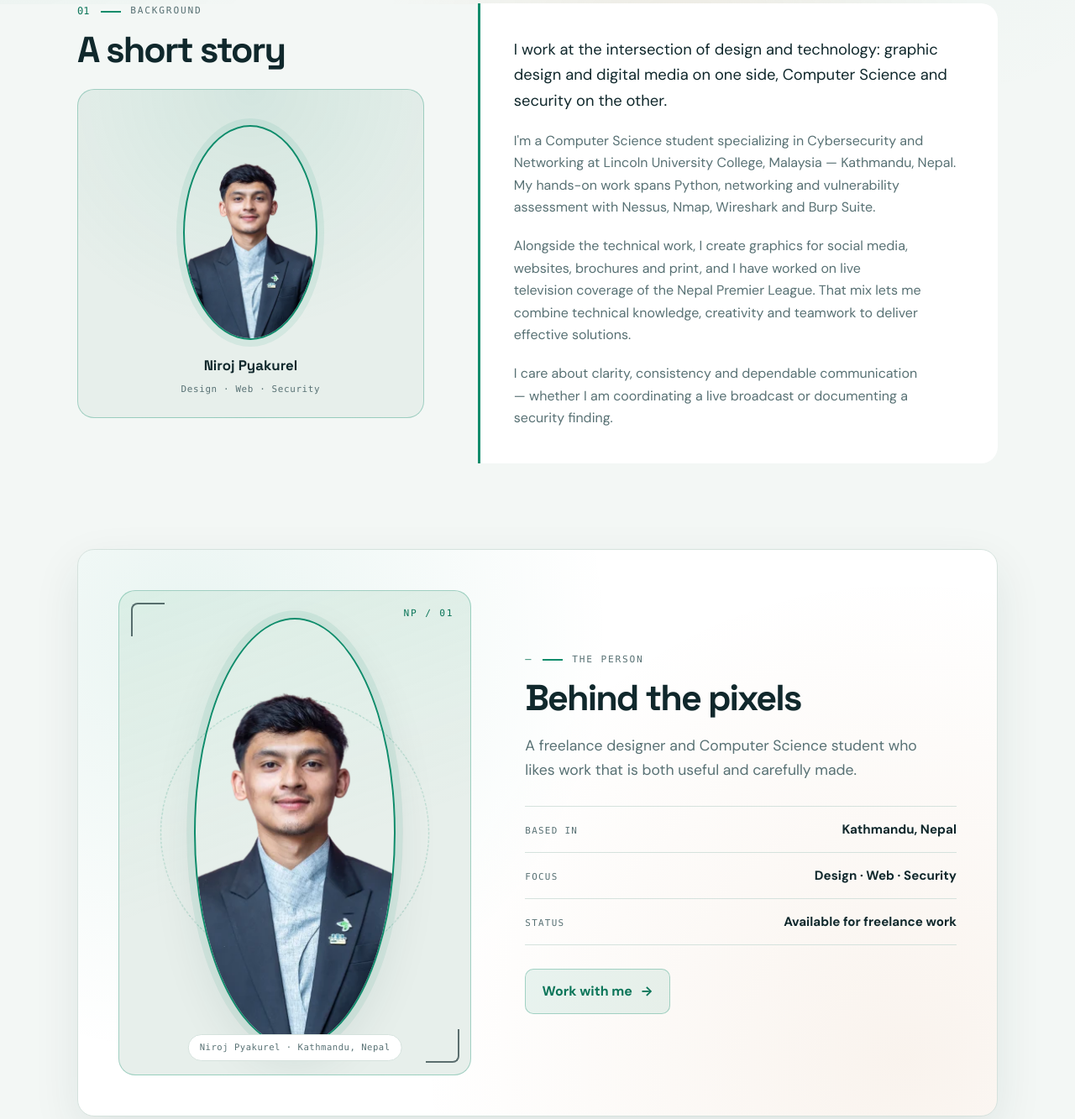
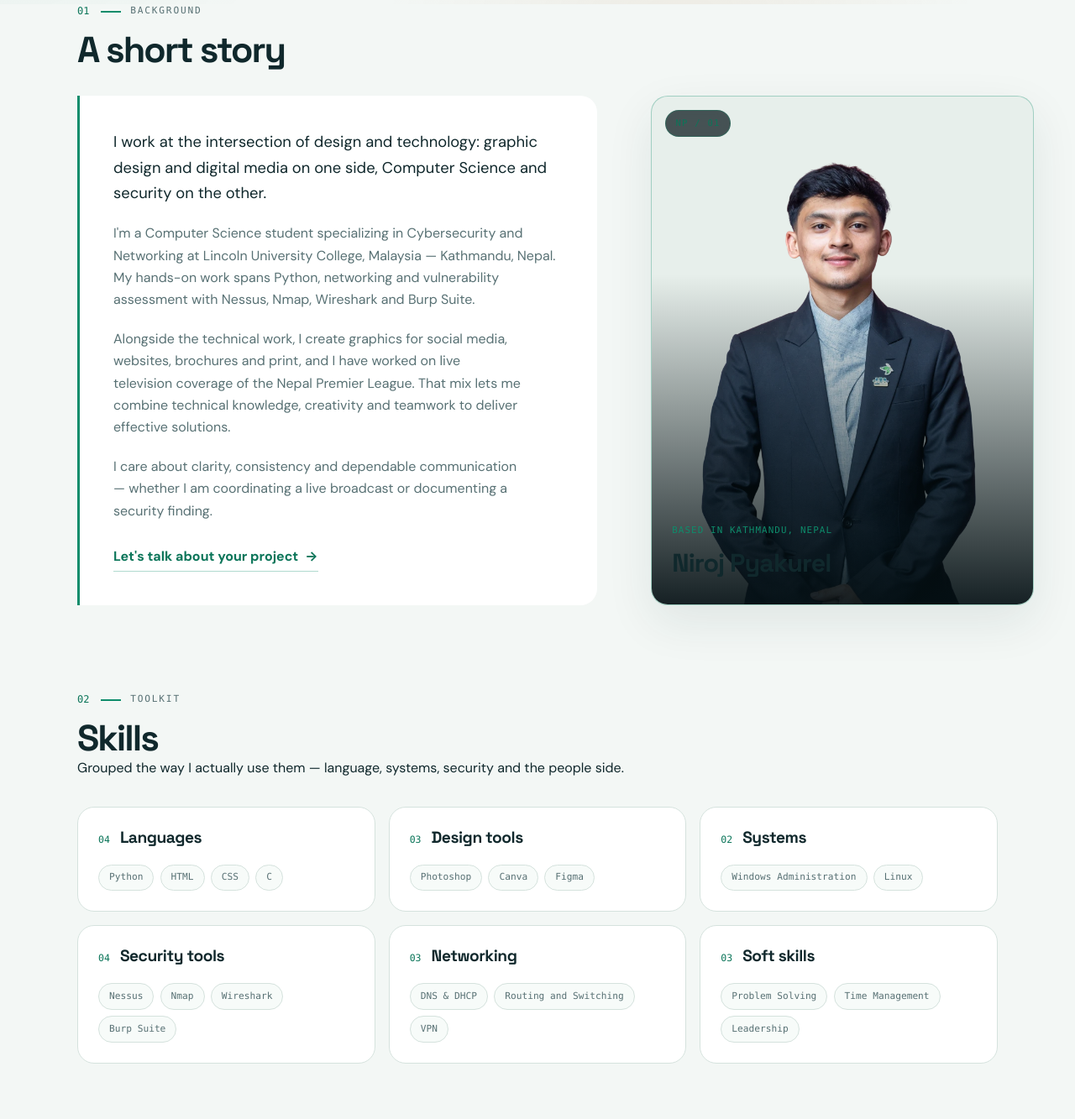
Before and after one commit to niroj-pyakurel/niroj-pyakurel.github.io, an Astro site: page /about in a window 1280 px wide. Shown: the part 795-2128 px from the top of the page at 84% size. Built offline with nearby package versions, Linux system fonts and the light colour scheme; Astro itself is replaced by a stand-in of ours.

Commit message:
Update portfolio content

```diff
--- a/src/pages/about.astro
+++ b/src/pages/about.astro
@@ -32,75 +32,33 @@ const stats = [
       <ProfileCard />
     </section>
 
-    <section class="block" aria-labelledby="story-title">
+    <section class="block story-section" aria-labelledby="story-title">
+      <SectionHeading eyebrow="Background" title="A short story" id="story-title" index="01" />
       <div class="story-layout">
-        <div class="story-side">
-          <SectionHeading eyebrow="Background" title="A short story" id="story-title" index="01" />
-          <figure class="story-photo">
-            <picture>
-              <source srcset="/niroj.webp?v=20261122c" type="image/webp" />
-              <img
-                src="/niroj.png?v=20261122b"
-                width="256"
-                height="256"
-                loading="lazy"
-                alt="Portrait of Niroj Pyakurel"
-              />
-            </picture>
-            <figcaption>
-              <strong>{site.name}</strong>
-              <span>Design · Web · Security</span>
-            </figcaption>
-          </figure>
-        </div>
         <div class="prose story">
           <p class="lead">{site.about.lead}</p>
           {site.about.paragraphs.map((paragraph) => <p>{paragraph}</p>)}
           <p>{site.about.closing}</p>
+          <a class="story-link" href="/contact/">Let's talk about your project <span aria-hidden="true">→</span></a>
         </div>
-      </div>
-    </section>
 
-    <section class="block portrait-section" aria-labelledby="portrait-title">
-      <div class="portrait-feature panel">
-        <div class="portrait-frame">
-          <span class="portrait-index" aria-hidden="true">NP / 01</span>
-          <div class="portrait-halo" aria-hidden="true"></div>
+        <figure class="story-portrait">
           <picture>
-            <source srcset="/niroj.webp?v=20261122c" type="image/webp" />
+            <source srcset="/niroj-portrait.webp?v=20261122d" type="image/webp" />
             <img
-              class="portrait-photo"
-              src="/niroj.png?v=20261122b"
-              width="512"
-              height="512"
+              src="/niroj-portrait.png?v=20261122d"
+              width="768"
+              height="1024"
               loading="lazy"
               alt="Portrait of Niroj Pyakurel"
             />
           </picture>
-          <span class="portrait-caption">Niroj Pyakurel · {site.location}</span>
-        </div>
-
-        <div class="portrait-copy">
-          <SectionHeading eyebrow="The person" title="Behind the pixels" id="portrait-title" index="—" />
-          <p class="portrait-lead">
-            A freelance designer and Computer Science student who likes work that is both useful and carefully made.
-          </p>
-          <ul class="portrait-facts">
-            <li>
-              <span class="fact-label">Based in</span>
-              <strong>{site.location}</strong>
-            </li>
-            <li>
-              <span class="fact-label">Focus</span>
-              <strong>Design · Web · Security</strong>
-            </li>
-            <li>
-              <span class="fact-label">Status</span>
-              <strong>{site.availability}</strong>
-            </li>
-          </ul>
-          <a class="portrait-cta" href="/contact/">Work with me <span aria-hidden="true">→</span></a>
-        </div>
+          <span class="portrait-tag" aria-hidden="true">NP / 01</span>
+          <figcaption>
+            <span>Based in {site.location}</span>
+            <strong>{site.name}</strong>
+          </figcaption>
+        </figure>
       </div>
     </section>
 
@@ -237,57 +195,8 @@ const stats = [
   .story-layout {
     display: grid;
     gap: 2rem;
-  }
-
-  .story-side {
-    display: grid;
-    gap: 1.5rem;
-    align-content: start;
-  }
-
-  .story-photo {
-    display: grid;
-    justify-items: center;
-    gap: 1.1rem;
-    margin: 0;
-    padding: 1.5rem;
-    border: 1px solid var(--color-accent-line);
-    border-radius: var(--radius-lg);
-    background:
-      radial-gradient(circle at 50% 0%, var(--color-accent-soft), transparent 65%),
-      var(--color-bg-deep);
-  }
-
-  .story-photo picture {
-    display: contents;
-  }
-
-  .story-photo img {
-    width: min(100%, 10rem);
-    aspect-ratio: 1;
-    object-fit: cover;
-    border: 2px solid var(--color-accent);
-    border-radius: 50%;
-    box-shadow: 0 0 0 0.5rem var(--color-accent-soft);
-  }
-
-  .story-photo figcaption {
-    text-align: center;
-  }
-
-  .story-photo figcaption strong {
-    display: block;
-    font-family: var(--font-display);
-    font-size: 1.05rem;
-  }
-
-  .story-photo figcaption span {
-    display: block;
-    margin-top: 0.3rem;
-    font-family: var(--font-mono);
-    font-size: 0.68rem;
-    letter-spacing: 0.06em;
-    color: var(--color-muted);
+    margin-top: 2rem;
+    align-items: stretch;
   }
 
   .story {
@@ -307,176 +216,100 @@ const stats = [
     color: var(--color-muted);
   }
 
-  .portrait-feature {
-    display: grid;
-    gap: 2.5rem;
+  .story-link {
+    display: inline-flex;
     align-items: center;
-    padding: clamp(1.5rem, 4vw, 3rem);
-    overflow: hidden;
-    background:
-      radial-gradient(circle at 12% 15%, var(--color-accent-soft), transparent 45%),
-      radial-gradient(circle at 90% 90%, var(--color-teal-soft), transparent 50%),
-      var(--color-surface);
+    gap: 0.5rem;
+    margin-top: 1.75rem;
+    padding-bottom: 0.25rem;
+    border-bottom: 1px solid var(--color-accent-line);
+    color: var(--color-link);
+    font-weight: 700;
+    text-decoration: none;
+    transition: gap var(--transition), color var(--transition);
   }
 
-  .portrait-frame {
+  .story-link:hover {
+    gap: 0.85rem;
+    color: var(--color-accent);
+  }
+
+  .story-portrait {
     position: relative;
-    display: grid;
-    place-items: center;
-    min-height: 20rem;
-    padding: 2rem 1.5rem;
+    aspect-ratio: 3 / 4;
+    min-height: 24rem;
+    margin: 0;
     overflow: hidden;
     border: 1px solid var(--color-accent-line);
     border-radius: var(--radius-lg);
-    background:
-      linear-gradient(160deg, rgb(110 231 183 / 0.1), transparent 55%),
-      var(--color-bg-deep);
+    background: var(--color-bg-deep);
+    box-shadow: var(--shadow-card);
   }
 
-  .portrait-frame::before,
-  .portrait-frame::after {
+  .story-portrait::after {
     content: '';
     position: absolute;
-    width: 2.5rem;
-    height: 2.5rem;
-    border-color: var(--color-accent);
-    opacity: 0.65;
+    inset: 35% 0 0;
+    background: linear-gradient(to bottom, transparent, rgb(4 15 19 / 0.92));
     pointer-events: none;
   }
 
-  .portrait-frame::before {
-    top: 0.85rem;
-    left: 0.85rem;
-    border-top: 2px solid;
-    border-left: 2px solid;
-    border-top-left-radius: 8px;
+  .story-portrait picture {
+    display: contents;
   }
 
-  .portrait-frame::after {
-    right: 0.85rem;
-    bottom: 0.85rem;
-    border-right: 2px solid;
-    border-bottom: 2px solid;
-    border-bottom-right-radius: 8px;
+  .story-portrait img {
+    position: absolute;
+    inset: 0;
+    width: 100%;
+    height: 100%;
+    object-fit: cover;
+    object-position: center 15%;
+    transition: transform 700ms cubic-bezier(0.2, 0.8, 0.2, 1);
   }
 
-  .portrait-index {
+  .story-portrait:hover img {
+    transform: scale(1.04);
+  }
+
+  .portrait-tag {
     position: absolute;
-    top: 1.1rem;
-    right: 1.25rem;
+    z-index: 1;
+    top: 1rem;
+    left: 1rem;
+    padding: 0.4rem 0.7rem;
+    border: 1px solid var(--color-accent-line);
+    border-radius: 999px;
+    background: rgb(7 21 26 / 0.72);
+    backdrop-filter: blur(8px);
     font-family: var(--font-mono);
-    font-size: 0.7rem;
-    letter-spacing: 0.16em;
+    font-size: 0.66rem;
+    letter-spacing: 0.12em;
     color: var(--color-link);
   }
 
-  .portrait-halo {
+  .story-portrait figcaption {
     position: absolute;
-    width: min(78%, 20rem);
-    aspect-ratio: 1;
-    border: 1px dashed var(--color-accent-line);
-    border-radius: 50%;
-    animation: portrait-spin 40s linear infinite;
+    z-index: 1;
+    right: 1.5rem;
+    bottom: 1.5rem;
+    left: 1.5rem;
+    display: grid;
+    gap: 0.35rem;
   }
 
-  .portrait-frame picture {
-    display: contents;
+  .story-portrait figcaption span {
+    font-family: var(--font-mono);
+    font-size: 0.68rem;
+    letter-spacing: 0.1em;
+    text-transform: uppercase;
+    color: var(--color-accent);
   }
 
-  .portrait-photo {
-    position: relative;
-    width: min(65%, 16rem);
-    aspect-ratio: 1;
-    object-fit: cover;
-    border: 2px solid var(--color-accent);
-    border-radius: 50%;
-    box-shadow: 0 0 0 0.55rem var(--color-accent-soft), var(--shadow-card);
-  }
-
-  .portrait-caption {
-    position: absolute;
-    bottom: 1rem;
-    left: 50%;
-    transform: translateX(-50%);
-    width: max-content;
-    max-width: calc(100% - 2rem);
-    padding: 0.4rem 0.8rem;
-    border: 1px solid var(--color-border);
-    border-radius: 999px;
-    background: var(--color-surface);
-    font-family: var(--font-mono);
-    font-size: 0.66rem;
-    letter-spacing: 0.05em;
-    color: var(--color-muted);
-    text-align: center;
-  }
-
-  .portrait-copy h2 {
-    margin-top: 0.35rem;
-    font-size: clamp(1.8rem, 4vw, 2.6rem);
-  }
-
-  .portrait-lead {
-    max-width: 42ch;
-    margin-top: 1.25rem;
-    font-size: 1.1rem;
-    color: var(--color-muted);
-  }
-
-  .portrait-facts {
-    display: grid;
-    gap: 0;
-    margin: 1.75rem 0 0;
-    padding: 0;
-    border-top: 1px solid var(--color-border);
-    list-style: none;
-  }
-
-  .portrait-facts li {
-    display: flex;
-    align-items: baseline;
-    justify-content: space-between;
-    gap: 1rem;
-    padding-block: 0.9rem;
-    border-bottom: 1px solid var(--color-border);
-  }
-
-  .fact-label {
-    font-family: var(--font-mono);
-    font-size: 0.68rem;
-    letter-spacing: 0.12em;
-    text-transform: uppercase;
-    color: var(--color-muted);
-  }
-
-  .portrait-facts strong {
-    font-size: 0.95rem;
-    text-align: right;
-  }
-
-  .portrait-cta {
-    display: inline-flex;
-    align-items: center;
-    gap: 0.6rem;
-    margin-top: 1.75rem;
-    padding: 0.8rem 1.2rem;
-    border: 1px solid var(--color-accent-line);
-    border-radius: var(--radius);
-    background: var(--color-accent-soft);
-    color: var(--color-link);
-    font-weight: 700;
-    text-decoration: none;
-    transition: transform var(--transition), background-color var(--transition);
-  }
-
-  .portrait-cta:hover {
-    transform: translateY(-2px);
-    background: var(--color-accent);
-    color: var(--color-accent-ink);
-  }
-
-  @keyframes portrait-spin {
-    to { transform: rotate(360deg); }
+  .story-portrait figcaption strong {
+    font-family: var(--font-display);
+    font-size: clamp(1.3rem, 3vw, 1.9rem);
+    letter-spacing: -0.03em;
   }
 
   .skill-grid,
@@ -577,18 +410,13 @@ const stats = [
     }
 
     .story-layout {
-      grid-template-columns: 0.8fr 1.2fr;
-      gap: 4rem;
-      align-items: start;
+      grid-template-columns: 1.2fr 0.8fr;
+      gap: clamp(2rem, 5vw, 4rem);
+      align-items: stretch;
     }
 
-    .portrait-feature {
-      grid-template-columns: 0.9fr 1.1fr;
-      gap: clamp(2rem, 5vw, 4.5rem);
-    }
-
-    .portrait-frame {
-      min-height: 28rem;
+    .story-portrait {
+      min-height: 30rem;
     }
   }
 
```
Also changed, not shown: public/niroj-portrait.png (added), public/niroj-portrait.webp (added).
